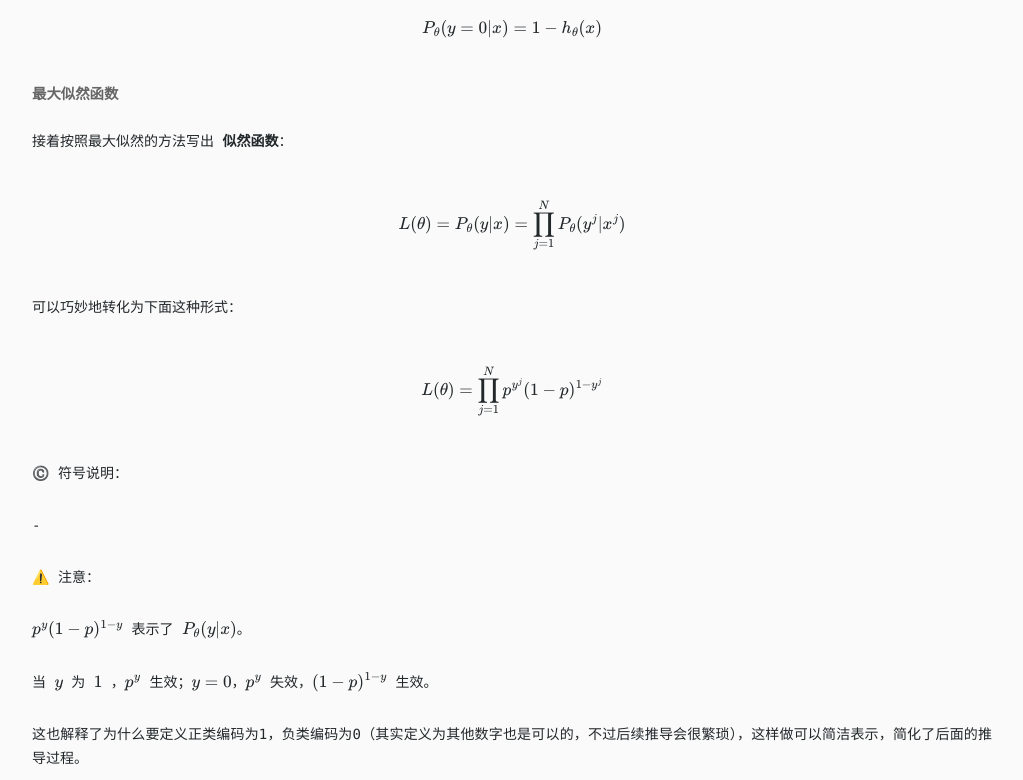
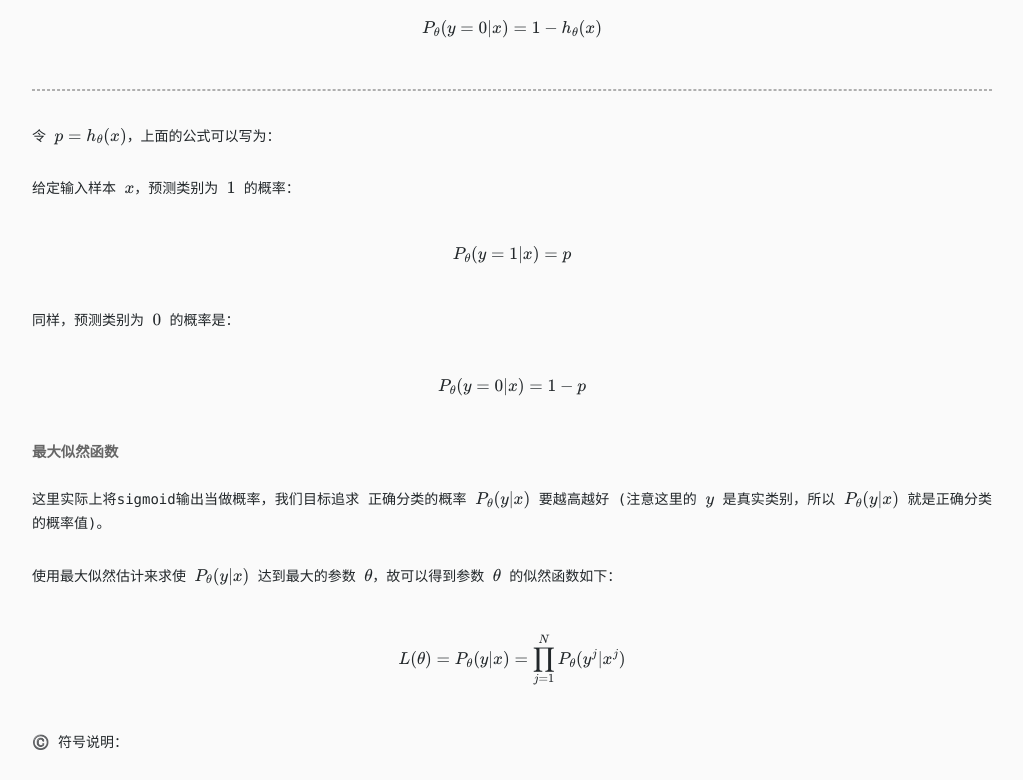
Before and after one commit to fengwm64/fengwm64.github.io, a plain HTML site: page 2023/12/23/机器学习-逻辑回归/index.html in a window 1280 px wide. Shown: the part 1595-2375 px from the top of the page, without its empty margins (128-1151 px from the left). Drawn offline with nearby package versions, Linux system fonts and the light colour scheme; some packages are replaced by stand-ins of ours; a script that the page names is missing; a web font is replaced by a local one.

Commit message:
Site updated: 2025-02-03 17:19:09

```diff
--- a/2023/12/23/机器学习-逻辑回归/index.html
+++ b/2023/12/23/机器学习-逻辑回归/index.html
@@ -14,7 +14,7 @@
 <meta property="og:description" content="1. 介绍逻辑回归是一种广义上的线性回归模型，简单来看就是将线性回归的结果 $y$ 通过一个映射函数 sigmoid 映射到 0-1 区间，将 sigmoid 函数输出当做概率值，当概率值大于 0.5 时分类为正类，反之反类。 Sigmoid函数: $$g(z) &#x3D; \frac{1}{1+e^{-z}}$$   2. 模型公式2.1 模型推理公式$$h_{\theta}(x) &amp;#x3D">
 <meta property="og:locale" content="zh_CN">
 <meta property="article:published_time" content="2023-12-23T06:46:38.000Z">
-<meta property="article:modified_time" content="2025-02-03T08:34:07.289Z">
+<meta property="article:modified_time" content="2025-02-03T09:19:06.984Z">
 <meta property="article:author" content="fengwm">
 <meta property="article:tag" content="机器学习">
 <meta property="article:tag" content="逻辑回归">
@@ -195,16 +195,24 @@
 <p>$$<br>P_{\theta}(y&#x3D;1|x) &#x3D; h_{\theta}(x)<br>$$</p>
 <p>同样，预测类别为 $0$ 的概率是：</p>
 <p>$$<br>P_{\theta}(y&#x3D;0|x) &#x3D; 1 - h_{\theta}(x)<br>$$</p>
-<h4 id="最大似然函数"><a href="#最大似然函数" class="headerlink" title="最大似然函数"></a>最大似然函数</h4><p>接着按照最大似然的方法写出 <strong>似然函数</strong>：</p>
+<hr>
+<p>令 $p &#x3D; h_{\theta}(x)$，上面的公式可以写为：</p>
+<p>给定输入样本 $x$，预测类别为 $1$ 的概率：</p>
+<p>$$<br>P_{\theta}(y&#x3D;1|x) &#x3D; p<br>$$</p>
+<p>同样，预测类别为 $0$ 的概率是：</p>
+<p>$$<br>P_{\theta}(y&#x3D;0|x) &#x3D; 1 - p<br>$$</p>
+<h4 id="最大似然函数"><a href="#最大似然函数" class="headerlink" title="最大似然函数"></a>最大似然函数</h4><p>这里实际上将sigmoid输出当做概率，我们目标追求 正确分类的概率 $P_{\theta}(y|x)$ 要越高越好 (注意这里的 $y$ 是真实类别，所以 $P_{\theta}(y|x)$ 就是正确分类的概率值)。</p>
+<p>使用最大似然估计来求使 $P_{\theta}(y|x)$ 达到最大的参数 $\theta$，故可以得到参数 $\theta$ 的似然函数如下：</p>
 <p>$$<br>L(\theta) &#x3D; P_{\theta}(y|x) &#x3D; \prod_{j&#x3D;1}^{N} P_{\theta}(y^j | x^j)<br>$$</p>
-<p>可以巧妙地转化为下面这种形式：</p>
-<p>$$<br>L(\theta) &#x3D; \prod_{j&#x3D;1}^{N} p^{y^j} (1-p)^{1-y^j}<br>$$</p>
 <p>©️ 符号说明：</p>
-<p>- </p>
-<p>⚠️ 注意：</p>
-<p>$p^{y} (1-p)^{1-y}$ 表示了 $P_{\theta}(y|x) $。</p>
-<p>当 $y$ 为 $1$ ，$p^y$ 生效；$y&#x3D;0$，$p^y$ 失效，$(1-p)^{1-y}$ 生效。</p>
-<p>这也解释了为什么要定义正类编码为1，负类编码为0（其实定义为其他数字也是可以的，不过后续推导会很繁琐），这样做可以简洁表示，简化了后面的推导过程。</p>
+<ul>
+<li>$x$ </li>
+<li>${y^j}$ 第 $j$ 个样本的真实类别</li>
+<li>$N$ 为样本数量</li>
+</ul>
+<p>这里的 $P_{\theta}(y|x) $ 可以用 $p^{y} (1-p)^{1-y}$ 替代，因为当 $y$ 为 $1$ ，$p^y$ 生效；$y&#x3D;0$，$p^y$ 失效，$(1-p)^{1-y}$ 生效。</p>
+<p>这也解释了为什么要定义正类编码为 $1$，负类编码为 $0$（其实定义为其他数字也是可以的，不过后续推导会很繁琐），这样做可以简洁表示，简化了后面的推导过程。</p>
+<p>然后就可以得到下面这种形式：<br>$$<br>L(\theta) &#x3D; \prod_{j&#x3D;1}^{N} p^{y^j} (1-p)^{1-y^j}<br>$$</p>
 <ol start="5">
 <li><strong>对数似然函数</strong>:</li>
 </ol>
```
Also changed, not shown: search.xml (+1 -1 lines).
